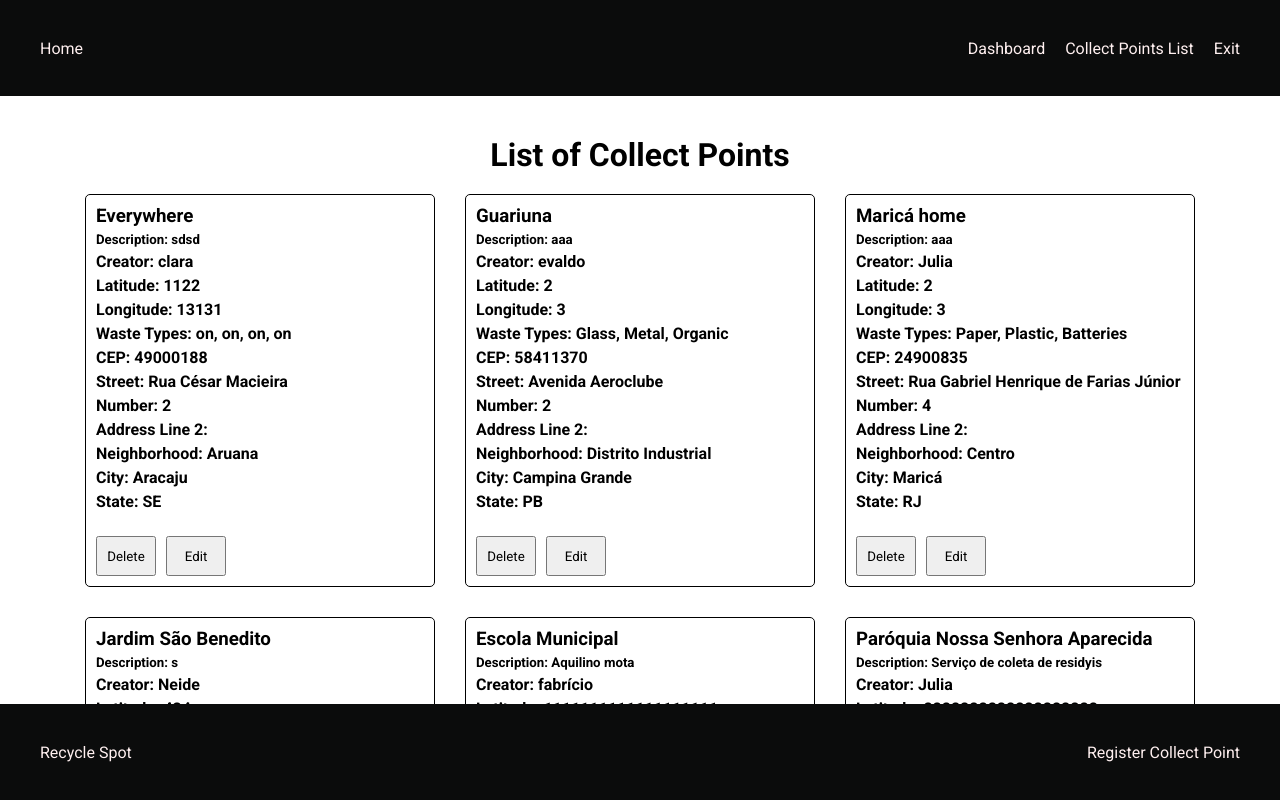
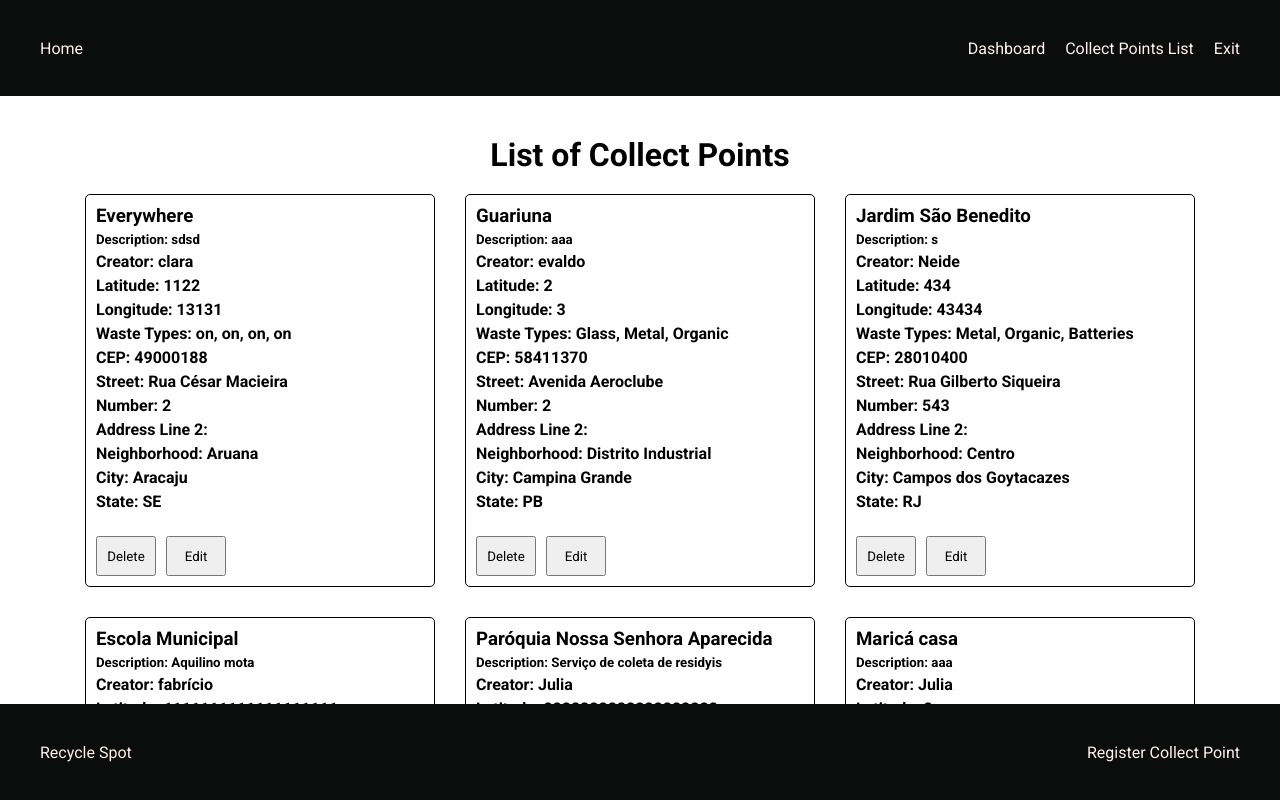
Before and after one commit to Felipevhm/recycleSpot, a React (Vite) app: page /list-collect-points in a window 1280 px wide. Built offline with nearby package versions, Linux system fonts and the light colour scheme; data requests are answered from the project's data file; sample sign-in values are in the browser's storage.

Commit message:
Fix edit Collect Point

```diff
--- a/db/db.json
+++ b/db/db.json
@@ -76,7 +76,6 @@
     }
   ],
   "collect-points": [
-
     {
       "placeName": "Everywhere",
       "placeDescription": "sdsd",
@@ -117,26 +116,6 @@
       "neighborhood": "Distrito Industrial",
       "city": "Campina Grande",
       "state": "PB"
-    },
-    {
-      "id": "0bd4",
-      "placeName": "Maricá home",
-      "placeDescription": "aaa",
-      "creator": "ab37",
-      "latitude": "2",
-      "longitude": "3",
-      "wasteTypes": [
-        "Paper",
-        "Plastic",
-        "Batteries"
-      ],
-      "cep": "24900835",
-      "street": "Rua Gabriel Henrique de Farias Júnior",
-      "number": "4",
-      "addressLine2": "",
-      "neighborhood": "Centro",
-      "city": "Maricá",
-      "state": "RJ"
     },
     {
       "id": "2468",
@@ -193,6 +172,26 @@
       "neighborhood": "Centro",
       "city": "Nilópolis",
       "state": "RJ"
+    },
+    {
+      "id": "b0a7",
+      "placeName": "Maricá casa",
+      "placeDescription": "aaa",
+      "creator": "ab37",
+      "latitude": "2",
+      "longitude": "3",
+      "wasteTypes": [
+        "Paper",
+        "Plastic",
+        "Batteries"
+      ],
+      "cep": "24900835",
+      "street": "Rua Gabriel Henrique de Farias Júnior",
+      "number": "4",
+      "addressLine2": "",
+      "neighborhood": "Centro",
+      "city": "Maricá",
+      "state": "RJ"
     }
   ]
 }
--- a/src/components/FormCollectPoint/index.jsx
+++ b/src/components/FormCollectPoint/index.jsx
@@ -4,8 +4,10 @@ import { useContext } from "react";
 import { AppContext } from "../../context/AppContext";
 
 function FormCollectPoint() {
+
   const {
     users,
+    collectPoints,
     newCollectPoint,
     blankCollectPoint,
     nameExists,
@@ -20,6 +22,10 @@ function FormCollectPoint() {
     setViewRegister,
     viewLogIn,
     setViewLogIn,
+
+    clickedOnEdit,
+    setClickedOnEdit,
+    findCollectPointById
   } = useContext(AppContext);
 
   const {
@@ -46,6 +52,35 @@ function FormCollectPoint() {
       state: "",
     },
   });
+
+
+
+  if(clickedOnEdit.isEdit){
+ const loadCollectPoint = findCollectPointById(collectPoints,clickedOnEdit.editId)
+ console.log("loadCollectPoint IS:")
+ console.log(loadCollectPoint)
+
+    setValue("placeName",loadCollectPoint.placeName)
+
+    setValue("placeDescription", loadCollectPoint.placeDescription);
+    setValue("creator", loadCollectPoint.creator);
+    setValue("latitude", loadCollectPoint.latitude);
+    setValue("longitude", loadCollectPoint.longitude);
+    setValue("cep", loadCollectPoint.cep);
+    setValue("number", loadCollectPoint.number);
+    setValue("wasteTypes", loadCollectPoint.wasteTypes);
+    setValue("neighborhood", loadCollectPoint.neighborhood);
+    setValue("street", loadCollectPoint.street);
+    setValue("state", loadCollectPoint.state);
+    setValue("city", loadCollectPoint.city);
+
+    // setClickedOnEdit({ isEdit: false, editId:""});
+
+
+    // -----------------------------------
+
+  }
+
 
   const handleCreateCollectPoint = async (data) => {
     registerCollectPoint(data);
@@ -84,7 +119,7 @@ function FormCollectPoint() {
   return (
     <div className={styles.main}>
       <div className={styles.h1Wrapper}>
-        <h1> Register Collect Point</h1>
+        <h1> Register Collect Point |  {String(clickedOnEdit.isEdit)} {String(clickedOnEdit.editId)}</h1>
       </div>
       <form
         onSubmit={handleSubmit(handleCreateCollectPoint)}
@@ -144,14 +179,14 @@ function FormCollectPoint() {
                 placeholder="Latitude"
                 {...register("latitude", {
                   required: "Latitude field is required",
-                  minLength: {
-                    value: 12,
-                    message: "Latitude must have at least 12 characters",
-                  },
-                  maxLength: {
-                    value: 20,
-                    message: "Latitude must have a maximum of 20 characters",
-                  },
+                  // minLength: {
+                  //   value: 12,
+                  //   message: "Latitude must have at least 12 characters",
+                  // },
+                  // maxLength: {
+                  //   value: 20,
+                  //   message: "Latitude must have a maximum of 20 characters",
+                  // },
                 })}
               />
               <input
@@ -160,14 +195,14 @@ function FormCollectPoint() {
                 placeholder="Longitude"
                 {...register("longitude", {
                   required: "Longitude field is required",
-                  minLength: {
-                    value: 12,
-                    message: "Longitude must have at least 12 characters",
-                  },
-                  maxLength: {
-                    value: 20,
-                    message: "Longitude must have a maximum of 20 characters",
-                  },
+                  // minLength: {
+                  //   value: 12,
+                  //   message: "Longitude must have at least 12 characters",
+                  // },
+                  // maxLength: {
+                  //   value: 20,
+                  //   message: "Longitude must have a maximum of 20 characters",
+                  // },
                 })}
               />
 
@@ -253,6 +288,17 @@ function FormCollectPoint() {
             <button style={{ height: "50px", width: "100px" }} type="submit">
               Register Point
             </button>
+
+            <button  style={{ height: "50px", width: "100px" }}
+          onClick={() => {
+            getCollectPoints();
+            setClickedOnEdit({ isEdit: false, editId:""});
+            reset();
+
+          }}
+        >
+          Refresh
+        </button>
             {/* -------------------------------------- */}
           </div>
         </div>
--- a/src/context/AppContext.jsx
+++ b/src/context/AppContext.jsx
@@ -35,10 +35,18 @@ export const AppContextProvider = ({ children }) => {
     }
   }
 
+
   function findNameById(array, id) {
     let object = array.find(item => item.id === id);
     return object ? object.name : "--not found--";
-}
+  }
+  function findCollectPointById(array, id) {
+    let object = array.find(item => item.id === id);
+    console.log("object IS:")
+    console.log(object)
+    return  object
+  }
+
 
   function getusers() {
     fetch("http://localhost:3000/users")
@@ -318,7 +326,8 @@ export const AppContextProvider = ({ children }) => {
           setViewLogIn,
 
           handleClickUser,
-          findNameById
+          findNameById,
+          findCollectPointById
         }}
       >
         {children}
--- a/src/pages/ListCollectPoints/index.jsx
+++ b/src/pages/ListCollectPoints/index.jsx
@@ -1,6 +1,7 @@
 import styles from "./styles.module.css";
 import { useContext } from "react";
 import { AppContext } from "../../context/AppContext";
+import { useNavigate } from 'react-router-dom';
 
 function ListCollectPoints() {
   const {
@@ -19,8 +20,10 @@ function ListCollectPoints() {
 
     clickedOnEdit,
     setClickedOnEdit,
-    findNameById
+    findNameById,
   } = useContext(AppContext);
+
+  const navigate = useNavigate();
 
   return (
     <div className={styles.main}>
@@ -31,18 +34,42 @@ function ListCollectPoints() {
           collectPoints.map((collectPoint, idx) => (
             <div key={idx} className={styles.collectPointCard}>
               <h3 key={collectPoint.id}>{collectPoint.placeName}</h3>
-              <h5 key={collectPoint.id}><b>Description:</b> {collectPoint.placeDescription}</h5>
-              <h4><b>Creator:</b> {findNameById(users,collectPoint.creator)}</h4>
-              <h4><b>Latitude:</b> {collectPoint.latitude}</h4>
-              <h4><b>Longitude:</b> {collectPoint.longitude}</h4>
-              <h4><b>Waste Types:</b> {collectPoint.wasteTypes.join(", ")}</h4>
-              <h4><b>CEP:</b> {collectPoint.cep}</h4>
-              <h4><b>Street:</b> {collectPoint.street}</h4>
-              <h4><b>Number:</b> {collectPoint.number}</h4>
-              <h4><b>Address Line 2:</b> {collectPoint.addressLine2}</h4>
-              <h4><b>Neighborhood:</b> {collectPoint.neighborhood}</h4>
-              <h4><b>City:</b> {collectPoint.city}</h4>
-              <h4><b>State:</b> {collectPoint.state}</h4>
+              <h5>
+                <b>Description:</b> {collectPoint.placeDescription}
+              </h5>
+              <h4>
+                <b>Creator:</b> {findNameById(users, collectPoint.creator)}
+              </h4>
+              <h4>
+                <b>Latitude:</b> {collectPoint.latitude}
+              </h4>
+              <h4>
+                <b>Longitude:</b> {collectPoint.longitude}
+              </h4>
+              <h4>
+                <b>Waste Types:</b> {collectPoint.wasteTypes.join(", ")}
+              </h4>
+              <h4>
+                <b>CEP:</b> {collectPoint.cep}
+              </h4>
+              <h4>
+                <b>Street:</b> {collectPoint.street}
+              </h4>
+              <h4>
+                <b>Number:</b> {collectPoint.number}
+              </h4>
+              <h4>
+                <b>Address Line 2:</b> {collectPoint.addressLine2}
+              </h4>
+              <h4>
+                <b>Neighborhood:</b> {collectPoint.neighborhood}
+              </h4>
+              <h4>
+                <b>City:</b> {collectPoint.city}
+              </h4>
+              <h4>
+                <b>State:</b> {collectPoint.state}
+              </h4>
 
               <div className={styles.buttonsDiv}>
                 <button onClick={() => deleteCollectPoint(collectPoint.id)}>
@@ -52,58 +79,22 @@ function ListCollectPoints() {
                   onClick={() => {
                     getCollectPointById(collectPoint.id);
                     setClickedOnEdit({ isEdit: true, editId: collectPoint.id });
+                    navigate('/register-collect-point');
                   }}
+                  className={` ${
+        (!clickedOnEdit.isEdit? "" :styles.omitted)
+      }`}
                 >
                   Edit
-              </button></div>
-            </div>
-          ))}
-      </div>
+                </button>
+
+
 
                 <div className={`${styles.inputsDiv} ${
         (clickedOnEdit.isEdit? "" :styles.omitted)
       }`}>
-        <input
-          type="text"
-          value={newCollectPoint.name}
-          placeholder="Enter Collect Point name"
-          onChange={(event) =>
-            setNewCollectPoint({ ...newCollectPoint, name: event.target.value })
-          }
-        />
-        <input
-          type="email"
-          value={newCollectPoint.email}
-          placeholder="Enter Collect Point email"
-          onChange={(event) =>
-            setNewCollectPoint({
-              ...newCollectPoint,
-              email: event.target.value,
-            })
-          }
-        />
-        <input
-          type="password"
-          value={newCollectPoint.password}
-          placeholder="Enter Collect Point password"
-          onChange={(event) =>
-            setNewCollectPoint({
-              ...newCollectPoint,
-              password: event.target.value,
-            })
-          }
-        />
 
-      <button
-        onClick={() => {
-          updateCollectPoint(newCollectPoint,clickedOnEdit.editId);
-          setClickedOnEdit({ isEdit:false,editId:""})
-          setNewCollectPoint(blankCollectPoint);
-        }}
-      >
-        Save
-      </button>
-      <button
+      <button style={{height:"40px", width:"60px"}}
           onClick={() => {
             getCollectPoints();
             setClickedOnEdit({ isEdit: false, editId:""});
@@ -115,6 +106,11 @@ function ListCollectPoints() {
 
       </div>
 
+
+              </div>
+            </div>
+          ))}
+      </div>
     </div>
   );
 }
```
Lines whose indentation alone changed are shown as unchanged.
